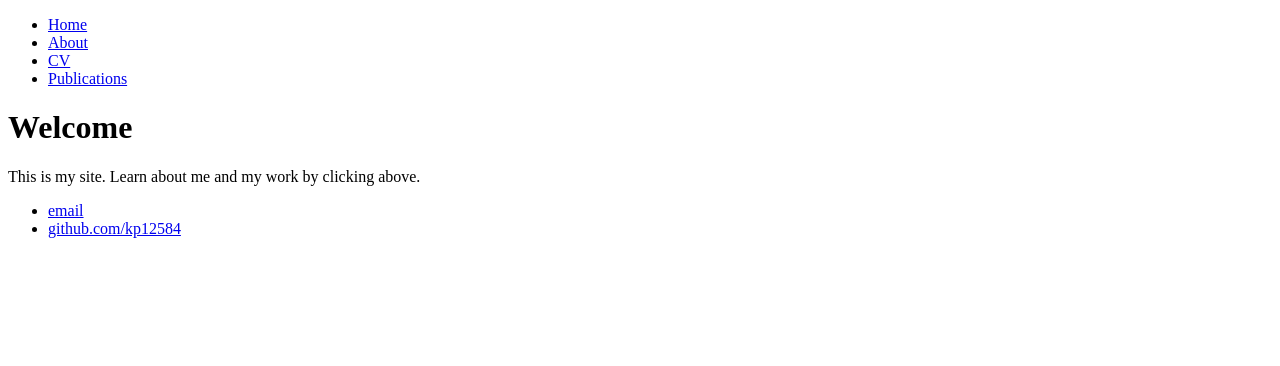
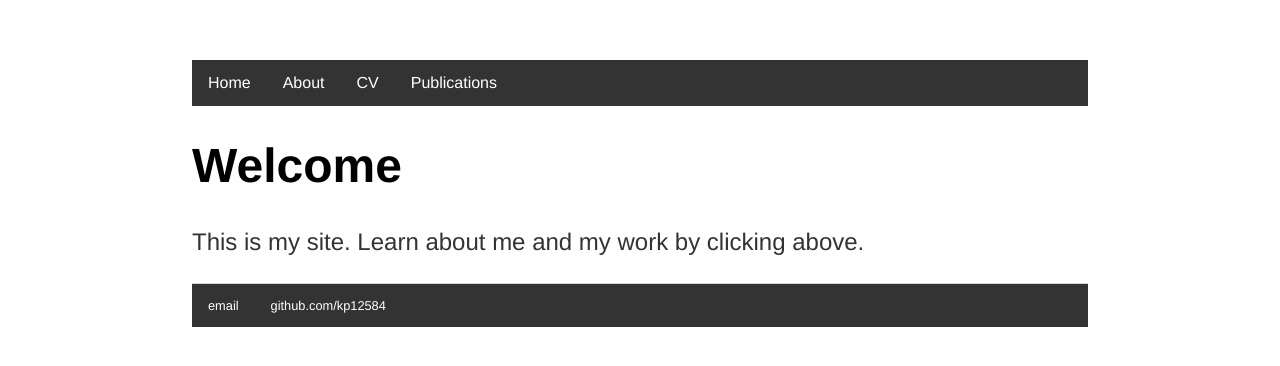
Before and after one commit to kevinjpatton/kevinjpatton.github.io, a Jekyll site: the page built from index.html, in a window 1280 px wide. Shown: the top 366 px of the page. Built offline with Jekyll 4.4.1, drawn with Linux system fonts in a browser that asks for light colours; Markdown is read by kramdown in place of the engine named in the settings.

Commit message:
Update main.css

```diff
--- a/css/main.css
+++ b/css/main.css
@@ -1,22 +1,22 @@
-<!DOCTYPE html>
-<html>
-<head>
-<meta name="viewport" content="width=device-width, initial-scale=1.0">
-<style>
-body {margin: 0;}
-
-ul.topnav {
+body {
+    margin: 60px auto;
+    width: 70%;
+    font-family:'Helvetica', 'Arial', 'Sans-Serif';
+}
+ul {
     list-style-type: none;
     margin: 0;
     padding: 0;
     overflow: hidden;
     background-color: #333;
-font-family:'Helvetica', 'Arial', 'Sans-Serif';
+    font-family:'Helvetica', 'Arial', 'Sans-Serif';
 }
 
-ul.topnav li {float: left;}
+li {
+    float: left;
+}
 
-ul.topnav li a {
+li a {
     display: block;
     color: white;
     text-align: center;
@@ -24,28 +24,28 @@
     text-decoration: none;
 }
 
-ul.topnav li a:hover:not(.active) {background-color: #111;}
+li a:hover {
+    background-color: #6cabb4;
+}
+h1 {
+    font-size: 3em;
+    font-family:'Helvetica', 'Arial', 'Sans-Serif';
+}
+p {
+    font-size: 1.5em;
+    line-height: 1.4em;
+    color: #333;
+}
+footer {
+    border-top: 1px solid #d5d5d5;
+    font-size: .8em;
+}
 
-ul.topnav li a.active {background-color: #6cabb4;}
+ul.posts {
+    margin: 20px auto 40px;
+    font-size: 1.5em;
+}
 
-ul.topnav li.right {float: right;}
-
-@media screen and (max-width: 600px){
-    ul.topnav li.right,
-    ul.topnav li {float: none;}
+ul.posts li {
+    list-style: none;
 }
-</style>
-</head>
-<body>
-
-<ul class="topnav">
-  <li><a class="active" href="#home">Home</a></li>
-  <li><a href="#news">About</a></li>
-  <li><a href="#contact">CV</a></li>
-  <li><a href="#contact">Publications</a></li>
-  <li class="right"><a href="#about">Contact</a></li>
-</ul>
-
-
-</body>
-</html>
```
